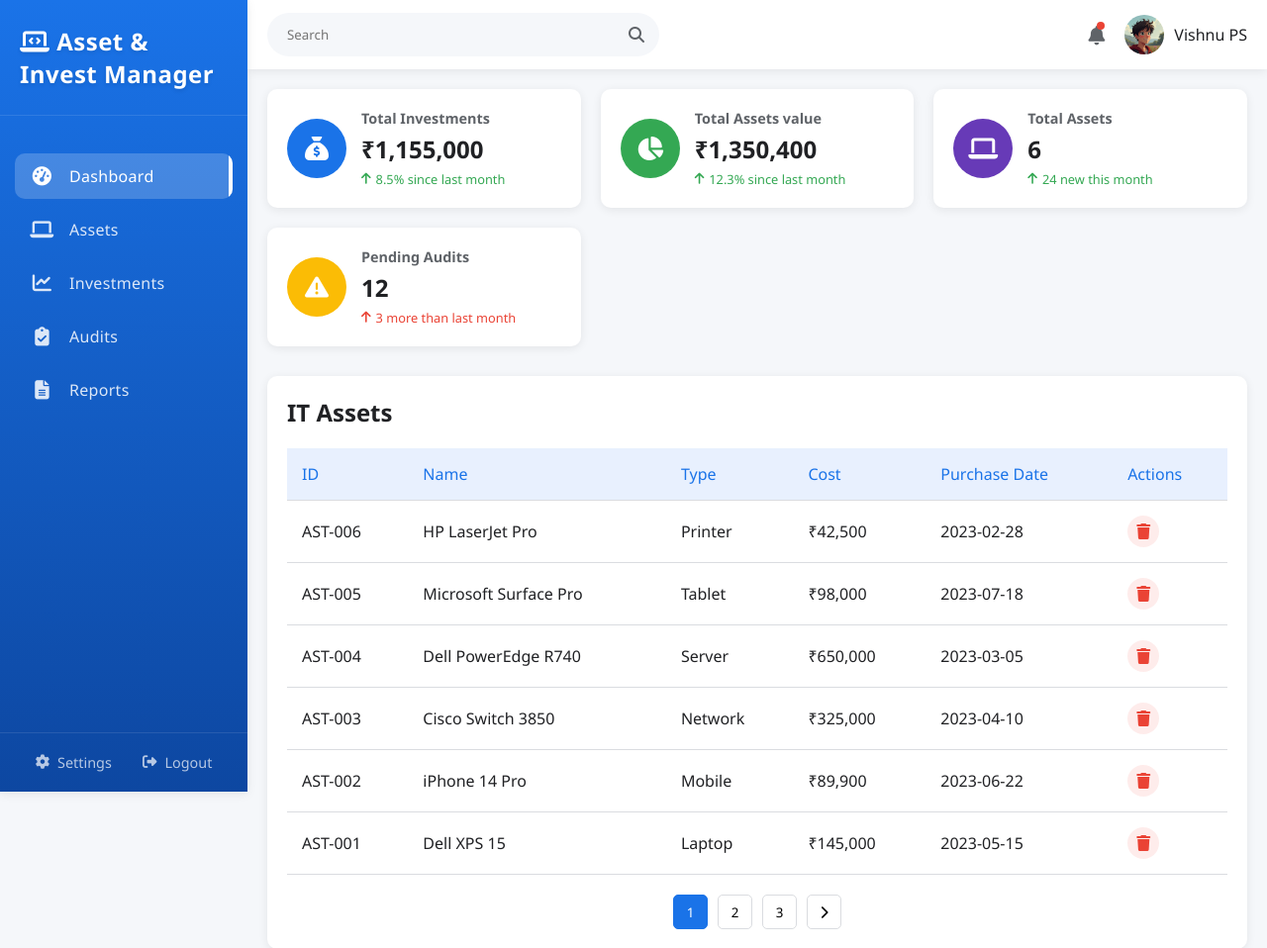
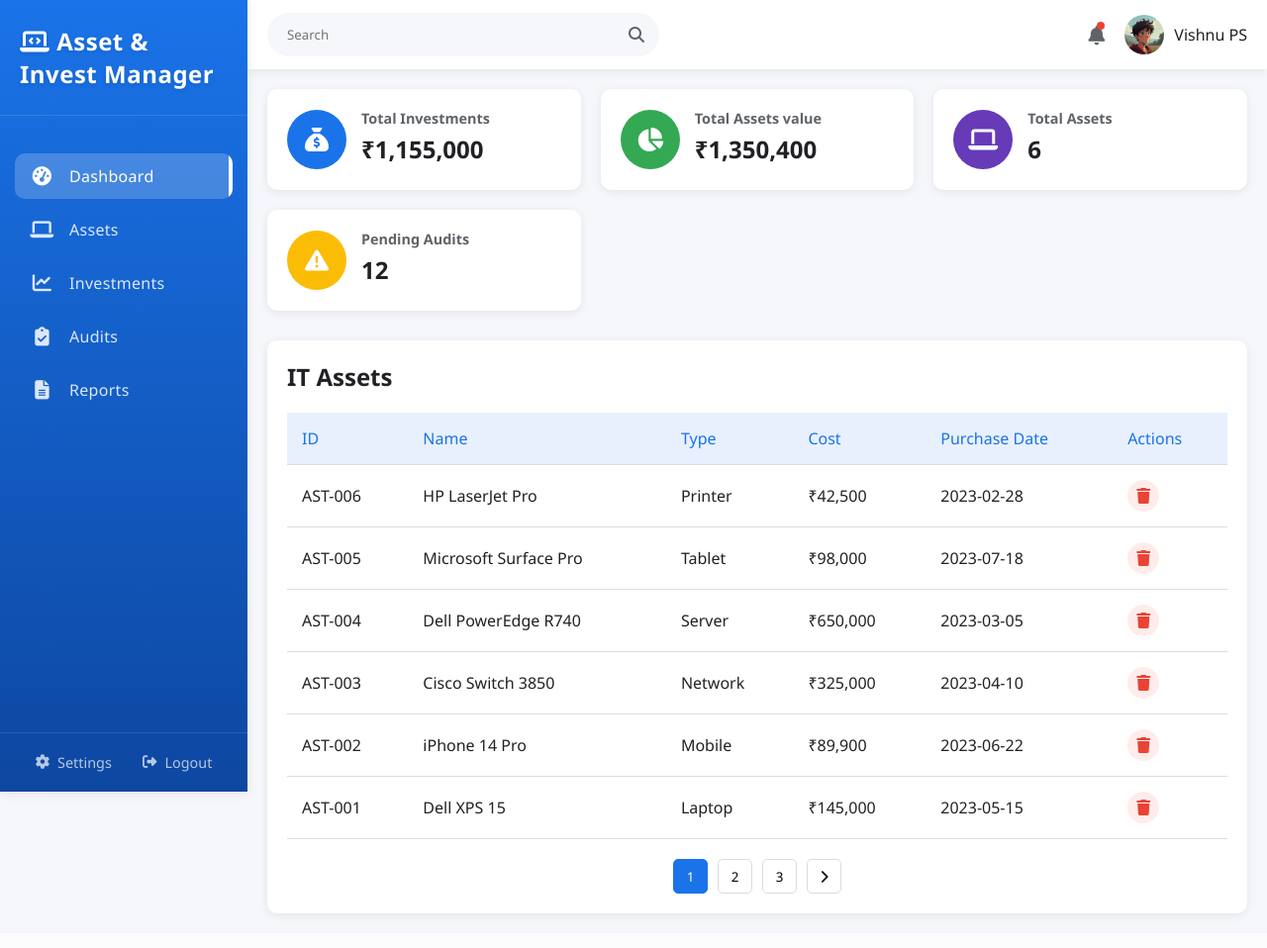
Before and after one commit to Vishnups08/invest, a PHP site: page /dashboard.php in a window 1280 px wide. Shown: the top 958 px of the page at 99% size. After the commit the page ends 928 px from the top, so only its background shows below. Run offline with PHP 8.4, Linux system fonts and the light colour scheme; a user stored in the database is signed in; data comes from the database, SQL or seed files in the repository; data that the repository does not hold is empty.

Commit message:
Update dashboard.php

```diff
--- a/dashboard.php
+++ b/dashboard.php
@@ -111,7 +111,6 @@ if (!empty($end_date) && preg_match('/^\\d{4}$/', $end_date)) {
                         <div class="card-info">
                             <h3>Total Investments</h3>
                             <p class="value">₹<?php echo $totalInvestment; ?></p>
-                            <p class="change positive"><i class="fas fa-arrow-up"></i> 8.5% since last month</p>
                         </div>
                     </div>
                     <div class="card">
@@ -121,7 +120,6 @@ if (!empty($end_date) && preg_match('/^\\d{4}$/', $end_date)) {
                         <div class="card-info">
                             <h3>Total Assets value</h3>
                             <p class="value">₹<?php echo $totalAssetsValue; ?></p>
-                            <p class="change positive"><i class="fas fa-arrow-up"></i> 12.3% since last month</p>
                         </div>
                     </div>
                     <div class="card">
@@ -131,7 +129,6 @@ if (!empty($end_date) && preg_match('/^\\d{4}$/', $end_date)) {
                         <div class="card-info">
                             <h3>Total Assets</h3>
                             <p class="value"><?php echo $totalAssets; ?></p>
-                            <p class="change positive"><i class="fas fa-arrow-up"></i> 24 new this month</p>
                         </div>
                     </div>
                     <div class="card">
@@ -141,7 +138,6 @@ if (!empty($end_date) && preg_match('/^\\d{4}$/', $end_date)) {
                         <div class="card-info">
                             <h3>Pending Audits</h3>
                             <p class="value"><?php echo $pendingAudits; ?></p>
-                            <p class="change negative"><i class="fas fa-arrow-up"></i> 3 more than last month</p>
                         </div>
                     </div>
                 </div>
```
